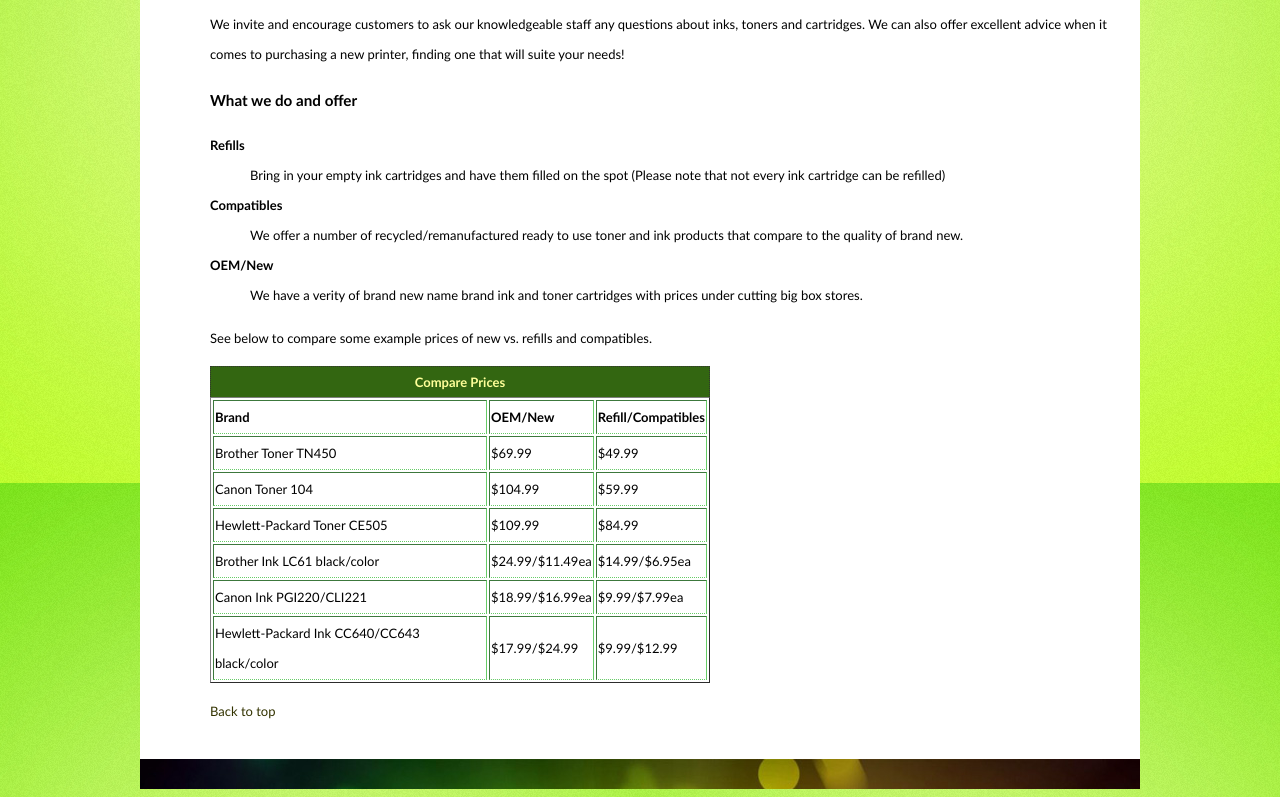
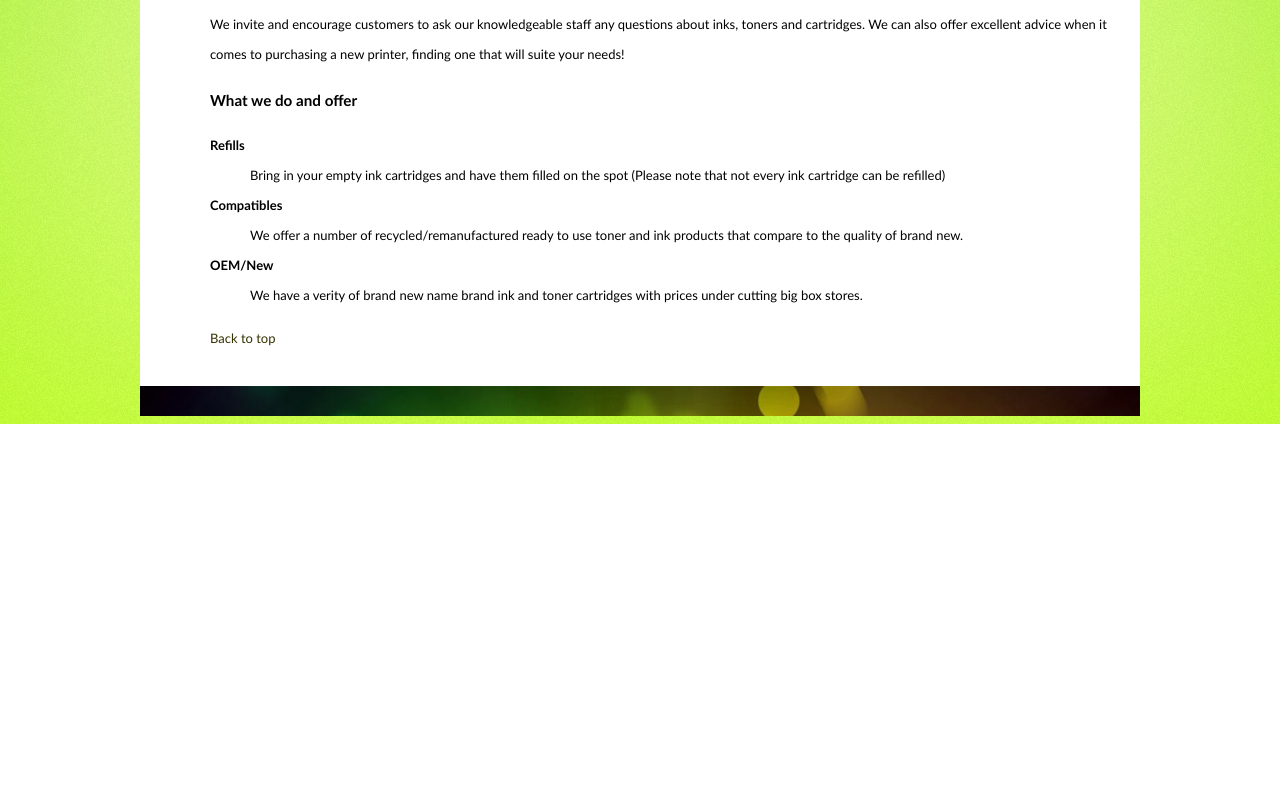
Before and after one commit to NiagaraToner/niagaratoner.github.io, a plain HTML site: page services.html in a window 1280 px wide. Shown: the part 477-1274 px from the top of the page. After the commit the page ends 901 px from the top, so only its background shows below. Drawn offline with Linux system fonts and the light colour scheme.

Commit message:
Update services.html

```diff
--- a/services.html
+++ b/services.html
@@ -32,45 +32,7 @@ background-attachment: fixed;
 <dt>OEM/New</dt>
     <dd>We have a verity of brand new name brand ink and toner cartridges with prices under cutting big box stores.</dd>
 </dl>
-<p>See below to compare some example prices of new vs. refills and compatibles. </p>
-<table border="1" width="500">
-<caption>Compare Prices</caption>
-<tr>
-<th>Brand</th>
-<th colspan="1">OEM/New</th>
-<th colspan="1">Refill/Compatibles</th>
-</tr>
-  <tr>
-<td>Brother Toner TN450</td>
-  <td>$69.99</td>
-<td>$49.99</td>
-</tr>
-<tr>
-  <td>Canon Toner 104</td>
-  <td>$104.99</td>
-<td>$59.99</td>
-</tr>
-<tr>
-  <td>Hewlett-Packard Toner CE505</td>
-  <td>$109.99</td>
-<td>$84.99</td>
-</tr>
-<tr>
-  <td>Brother Ink LC61 black/color</td>
-  <td>$24.99/$11.49ea</td>
-<td>$14.99/$6.95ea</td>
-</tr>
-<tr>
-  <td>Canon Ink PGI220/CLI221</td>
-  <td>$18.99/$16.99ea</td>
-<td>$9.99/$7.99ea</td>
-</tr>
-<tr>
-  <td>Hewlett-Packard Ink CC640/CC643 black/color</td>
-  <td>$17.99/$24.99</td>
-<td>$9.99/$12.99</td>
-</tr>
-</table>
+
 <p><a href="#top">Back to top</a></p>
 </div>
 <div id="footer">
```
